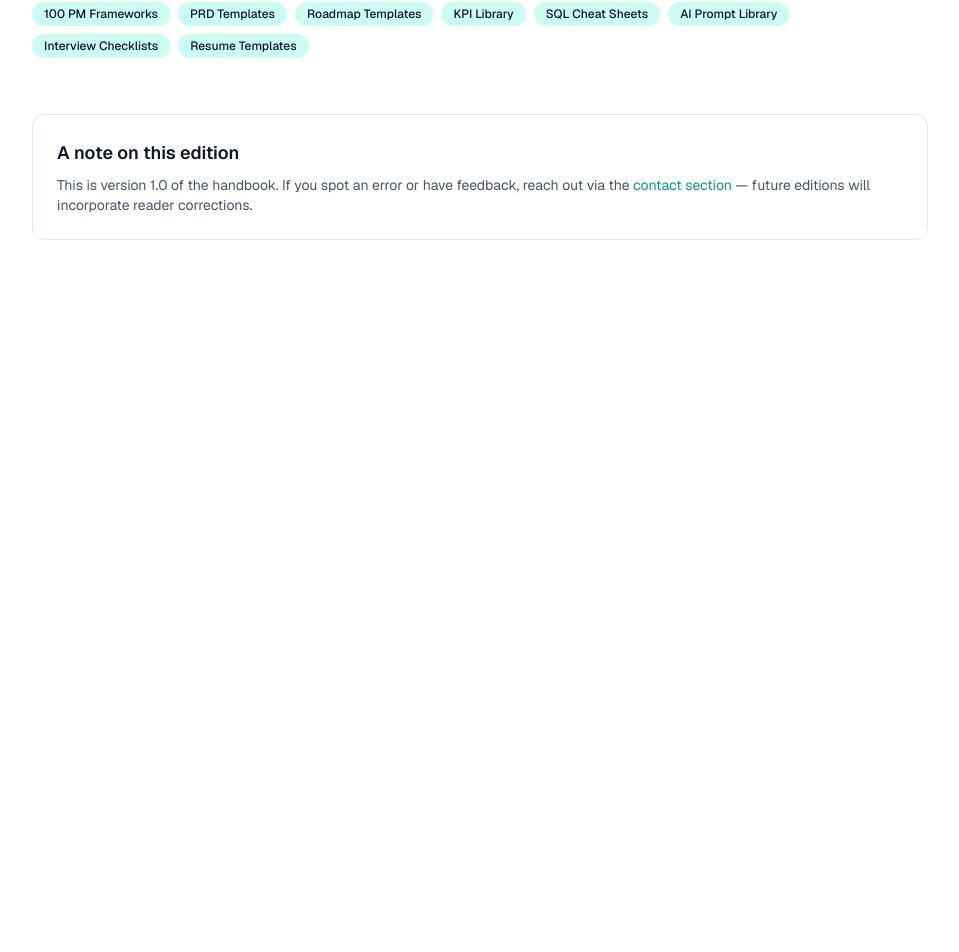
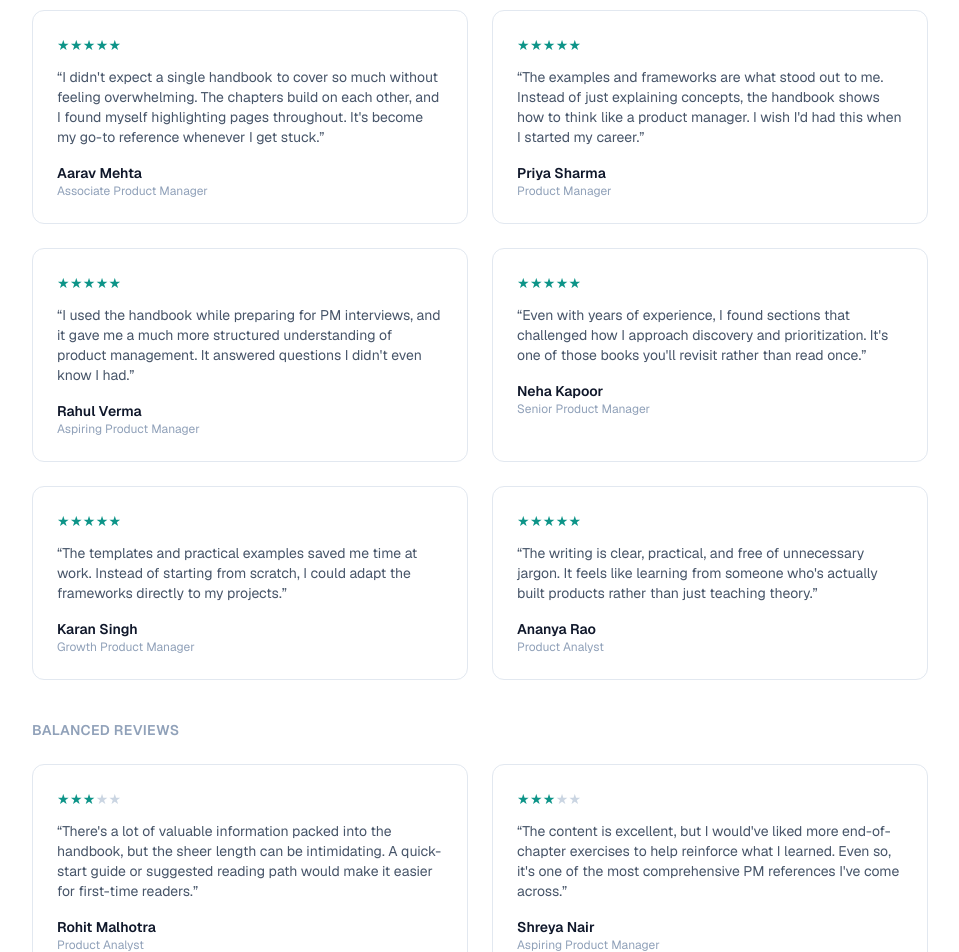
Before and after one commit to rohankhullar24-oss/product-with-rohan, a Next.js app: page /handbook in a window 1280 px wide. Shown: the part 1700-2652 px from the top of the page, without its empty margins (160-1119 px from the left). Before the commit the page ends 2036 px from the top, so only its background shows below. Built offline with nearby package versions, Linux system fonts and the light colour scheme.

Commit message:
Add reader testimonials section to handbook page
Includes six 5-star and three 3-star LinkedIn reviews, shared with permission.

```diff
--- a/src/app/handbook/page.tsx
+++ b/src/app/handbook/page.tsx
@@ -63,6 +63,84 @@ const appendices = [
   "Interview Checklists",
   "Resume Templates",
 ];
+
+const testimonials = [
+  {
+    rating: 5,
+    name: "Aarav Mehta",
+    role: "Associate Product Manager",
+    quote:
+      "I didn't expect a single handbook to cover so much without feeling overwhelming. The chapters build on each other, and I found myself highlighting pages throughout. It's become my go-to reference whenever I get stuck.",
+  },
+  {
+    rating: 5,
+    name: "Priya Sharma",
+    role: "Product Manager",
+    quote:
+      "The examples and frameworks are what stood out to me. Instead of just explaining concepts, the handbook shows how to think like a product manager. I wish I'd had this when I started my career.",
+  },
+  {
+    rating: 5,
+    name: "Rahul Verma",
+    role: "Aspiring Product Manager",
+    quote:
+      "I used the handbook while preparing for PM interviews, and it gave me a much more structured understanding of product management. It answered questions I didn't even know I had.",
+  },
+  {
+    rating: 5,
+    name: "Neha Kapoor",
+    role: "Senior Product Manager",
+    quote:
+      "Even with years of experience, I found sections that challenged how I approach discovery and prioritization. It's one of those books you'll revisit rather than read once.",
+  },
+  {
+    rating: 5,
+    name: "Karan Singh",
+    role: "Growth Product Manager",
+    quote:
+      "The templates and practical examples saved me time at work. Instead of starting from scratch, I could adapt the frameworks directly to my projects.",
+  },
+  {
+    rating: 5,
+    name: "Ananya Rao",
+    role: "Product Analyst",
+    quote:
+      "The writing is clear, practical, and free of unnecessary jargon. It feels like learning from someone who's actually built products rather than just teaching theory.",
+  },
+];
+
+const balancedTestimonials = [
+  {
+    rating: 3,
+    name: "Rohit Malhotra",
+    role: "Product Analyst",
+    quote:
+      "There's a lot of valuable information packed into the handbook, but the sheer length can be intimidating. A quick-start guide or suggested reading path would make it easier for first-time readers.",
+  },
+  {
+    rating: 3,
+    name: "Shreya Nair",
+    role: "Aspiring Product Manager",
+    quote:
+      "The content is excellent, but I would've liked more end-of-chapter exercises to help reinforce what I learned. Even so, it's one of the most comprehensive PM references I've come across.",
+  },
+  {
+    rating: 3,
+    name: "Aditya Gupta",
+    role: "Associate Product Manager",
+    quote:
+      "Some chapters are quite detailed, which is great when you need depth, but I occasionally wanted a one-page summary before diving in. Overall, it's a solid handbook that I'll keep referring back to.",
+  },
+];
+
+function Stars({ rating }: { rating: number }) {
+  return (
+    <p className="text-sm tracking-wide text-accent" aria-label={`${rating} out of 5 stars`}>
+      {"★".repeat(rating)}
+      <span className="text-slate-300 dark:text-slate-700">{"★".repeat(5 - rating)}</span>
+    </p>
+  );
+}
 
 export default function HandbookPage() {
   return (
@@ -143,6 +221,43 @@ export default function HandbookPage() {
         </section>
 
         <section className="mt-14">
+          <h2 className="text-lg font-semibold text-navy dark:text-white">What readers are saying</h2>
+          <p className="mt-2 text-sm text-slate dark:text-slate-400">
+            Feedback from readers on LinkedIn, shared here with their permission.
+          </p>
+          <div className="mt-6 grid gap-6 sm:grid-cols-2">
+            {testimonials.map((t) => (
+              <div
+                key={t.name}
+                className="rounded-xl border border-slate-200 dark:border-slate-700 bg-white dark:bg-slate-900 p-6"
+              >
+                <Stars rating={t.rating} />
+                <p className="mt-3 text-sm text-slate dark:text-slate-400">&ldquo;{t.quote}&rdquo;</p>
+                <p className="mt-4 text-sm font-semibold text-navy dark:text-white">{t.name}</p>
+                <p className="text-xs text-slate-400 dark:text-slate-500">{t.role}</p>
+              </div>
+            ))}
+          </div>
+
+          <h3 className="mt-10 text-sm font-semibold uppercase tracking-wide text-slate-400 dark:text-slate-500">
+            Balanced reviews
+          </h3>
+          <div className="mt-6 grid gap-6 sm:grid-cols-2">
+            {balancedTestimonials.map((t) => (
+              <div
+                key={t.name}
+                className="rounded-xl border border-slate-200 dark:border-slate-700 bg-white dark:bg-slate-900 p-6"
+              >
+                <Stars rating={t.rating} />
+                <p className="mt-3 text-sm text-slate dark:text-slate-400">&ldquo;{t.quote}&rdquo;</p>
+                <p className="mt-4 text-sm font-semibold text-navy dark:text-white">{t.name}</p>
+                <p className="text-xs text-slate-400 dark:text-slate-500">{t.role}</p>
+              </div>
+            ))}
+          </div>
+        </section>
+
+        <section className="mt-14">
           <h2 className="text-lg font-semibold text-navy dark:text-white">Appendices</h2>
           <p className="mt-2 text-sm text-slate dark:text-slate-400">
             Practical, reusable reference material to keep on hand after you&apos;ve read the book.
```
